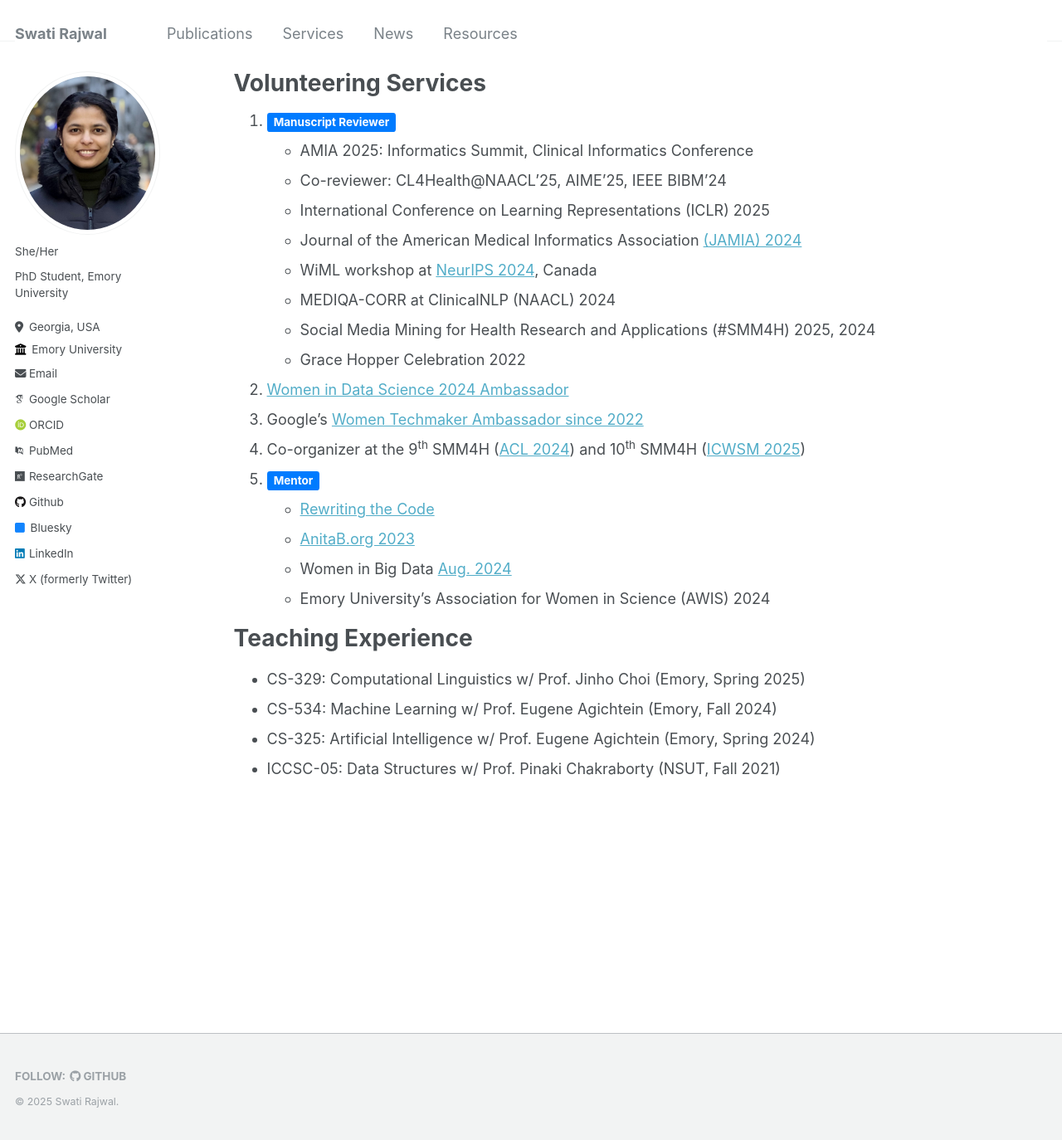
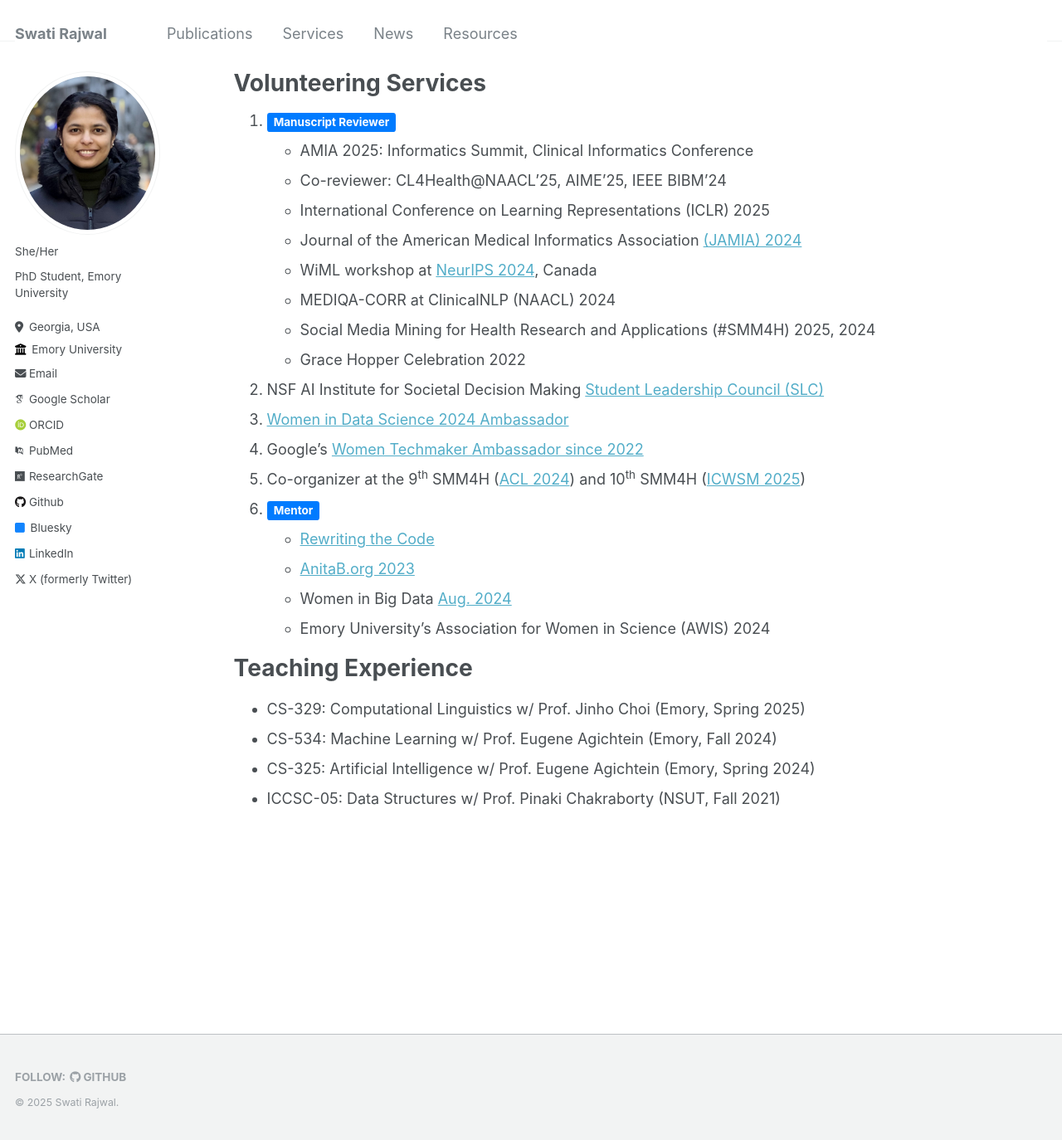
Before and after one commit to swati-rajwal/swati-rajwal.github.io, a Jekyll site: the page built from _pages/services.md, in a window 1280 px wide and 1374 px high. Shown: the whole window at 83% size. Built offline with Jekyll 4.4.1, drawn with Linux system fonts in a browser that asks for light colours; some web fonts are replaced.

Commit message:
Update services.md

```diff
--- a/_pages/services.md
+++ b/_pages/services.md
@@ -14,10 +14,11 @@
    * MEDIQA-CORR at ClinicalNLP (NAACL) 2024
    * Social Media Mining for Health Research and Applications (#SMM4H) 2025, 2024
    * Grace Hopper Celebration 2022
-2. <a href="https://www.widsworldwide.org/get-inspired/blog/people/swati-rajwal/" target="_blank">Women in Data Science 2024 Ambassador</a>
-3. Google's <a href="https://g.dev/swatirajwal" target="_blank">Women Techmaker Ambassador since 2022</a>
-4. Co-organizer at the 9<sup>th</sup> SMM4H (<a href="https://aclanthology.org/2024.smm4h-1.40/" target="_blank">ACL 2024</a>) and 10<sup>th</sup> SMM4H (<a href="https://healthlanguageprocessing.org/smm4h-2025/" target="_blank">ICWSM 2025</a>)
-5. <span class="label label-success" style="background-color: #007bff; display: inline; padding: .2em .6em .3em; font-size: 75%; font-weight: bold; line-height: 1; color: #ffffff; text-align: center; white-space: nowrap; vertical-align: baseline; border-radius: .25em;">Mentor</span>
+2. NSF AI Institute for Societal Decision Making <a href="https://www.cmu.edu/ai-sdm/students/index.html#:~:text=Carnegie%20Mellon%20University-,Swati%20Rajwal" target="_blank">Student Leadership Council (SLC)</a>
+3. <a href="https://www.widsworldwide.org/get-inspired/blog/people/swati-rajwal/" target="_blank">Women in Data Science 2024 Ambassador</a>
+4. Google's <a href="https://g.dev/swatirajwal" target="_blank">Women Techmaker Ambassador since 2022</a>
+5. Co-organizer at the 9<sup>th</sup> SMM4H (<a href="https://aclanthology.org/2024.smm4h-1.40/" target="_blank">ACL 2024</a>) and 10<sup>th</sup> SMM4H (<a href="https://healthlanguageprocessing.org/smm4h-2025/" target="_blank">ICWSM 2025</a>)
+6. <span class="label label-success" style="background-color: #007bff; display: inline; padding: .2em .6em .3em; font-size: 75%; font-weight: bold; line-height: 1; color: #ffffff; text-align: center; white-space: nowrap; vertical-align: baseline; border-radius: .25em;">Mentor</span>
     * <a href="https://rewritingthecode.org/member-story/meet-swati/" target="_blank">Rewriting the Code</a>
     * <a href="https://x.com/SwatiRajwal/status/1751056567510691906" target="_blank">AnitaB.org 2023</a>
     * Women in Big Data <a href="https://swati-rajwal.github.io/files/2024_WiBD_August_Mentorship.pdf" target="_blank">Aug. 2024</a>
```
